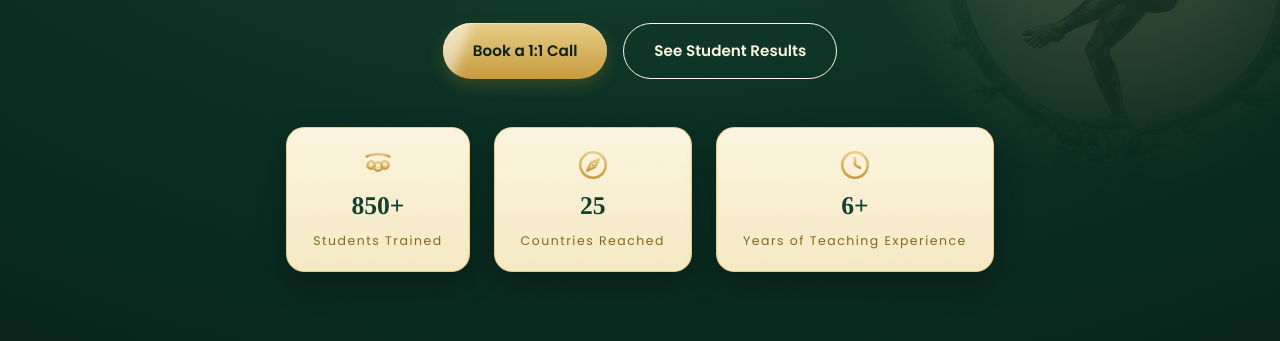
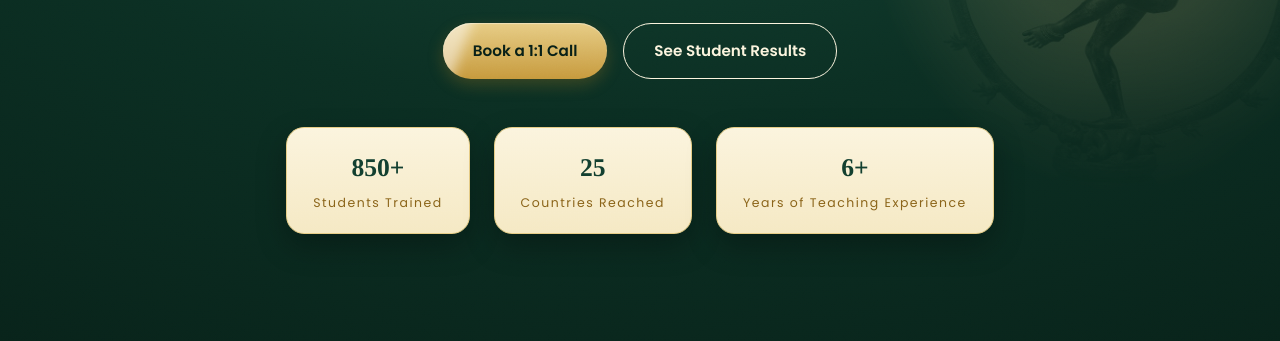
Before and after one commit to bhavana-nagesh-27/Green-version, a website: page index.html in a window 1280 px wide. Shown: the part 459-800 px from the top of the page. Drawn offline with nearby package versions, Linux system fonts and the light colour scheme.

Commit message:
Remove hero-tile emoji icons, update Instagram modal profile image
Removed the SVG icon markup and gold-gradient defs from the three
hero-tile stats (850+ students, 25 countries, 6+ years) plus the
now-dead .hero-tile-icon CSS rules, leaving just number + label.
Also swapped the exit-intent Instagram modal screenshot for the
updated ranbbir.dance profile (135 posts, 72K followers).

Co-Authored-By: Claude Sonnet 5 <noreply@anthropic.com>

```diff
--- a/css/style.css
+++ b/css/style.css
@@ -468,13 +468,6 @@ section > .container { position: relative; z-index: 2; }
 }
 
 .hero-tile:hover { transform: translateY(-4px); }
-
-.hero-tile-icon {
-  display: inline-flex;
-  width: clamp(28px, 3.4vw, 34px);
-  height: clamp(28px, 3.4vw, 34px);
-}
-.hero-tile-icon svg { width: 100%; height: 100%; }
 
 .hero-tile b {
   font-family: var(--font-numeral);
--- a/index.html
+++ b/index.html
@@ -105,31 +105,14 @@
       <a href="#results" class="btn btn-outline">See Student Results</a>
     </div>
 
-    <svg width="0" height="0" style="position:absolute" aria-hidden="true">
-      <defs>
-        <linearGradient id="hero-tile-icon-gold" x1="0" y1="0" x2="0" y2="1">
-          <stop offset="0%" stop-color="#E7CD86"></stop>
-          <stop offset="100%" stop-color="#C79A3D"></stop>
-        </linearGradient>
-      </defs>
-    </svg>
     <div class="hero-tiles">
       <div class="hero-tile">
-        <span class="hero-tile-icon" aria-hidden="true">
-          <svg viewBox="0 0 24 24" fill="none" stroke="url(#hero-tile-icon-gold)" stroke-width="1.8" stroke-linecap="round" stroke-linejoin="round"><path d="M4 6c4-2.4 12-2.4 16 0"></path><path d="M7.2 6v3.4"></path><path d="M12 6v4.4"></path><path d="M16.8 6v3.4"></path><circle cx="7.2" cy="12" r="2.6"></circle><circle cx="12" cy="13" r="3"></circle><circle cx="16.8" cy="12" r="2.6"></circle><circle cx="7.2" cy="12.8" r="0.55" fill="url(#hero-tile-icon-gold)" stroke="none"></circle><circle cx="12" cy="13.8" r="0.6" fill="url(#hero-tile-icon-gold)" stroke="none"></circle><circle cx="16.8" cy="12.8" r="0.55" fill="url(#hero-tile-icon-gold)" stroke="none"></circle></svg>
-        </span>
         <b>850+</b><span>Students Trained</span>
       </div>
       <div class="hero-tile">
-        <span class="hero-tile-icon" aria-hidden="true">
-          <svg viewBox="0 0 24 24" fill="none" stroke="url(#hero-tile-icon-gold)" stroke-width="1.8" stroke-linecap="round" stroke-linejoin="round"><circle cx="12" cy="12" r="9"></circle><polygon points="16 8 13.4 13.4 8 16 10.6 10.6 16 8" stroke-linejoin="round"></polygon><circle cx="12" cy="12" r="0.9" fill="url(#hero-tile-icon-gold)" stroke="none"></circle></svg>
-        </span>
         <b>25</b><span>Countries Reached</span>
       </div>
       <div class="hero-tile">
-        <span class="hero-tile-icon" aria-hidden="true">
-          <svg viewBox="0 0 24 24" fill="none" stroke="url(#hero-tile-icon-gold)" stroke-width="1.8" stroke-linecap="round" stroke-linejoin="round"><circle cx="12" cy="12" r="9"></circle><path d="M12 7v5l3.5 2"></path></svg>
-        </span>
         <b>6+</b><span>Years of Teaching Experience</span>
       </div>
     </div>
```
Also changed, not shown: assets/images/ranbbir-instagram-profile.jpeg.
